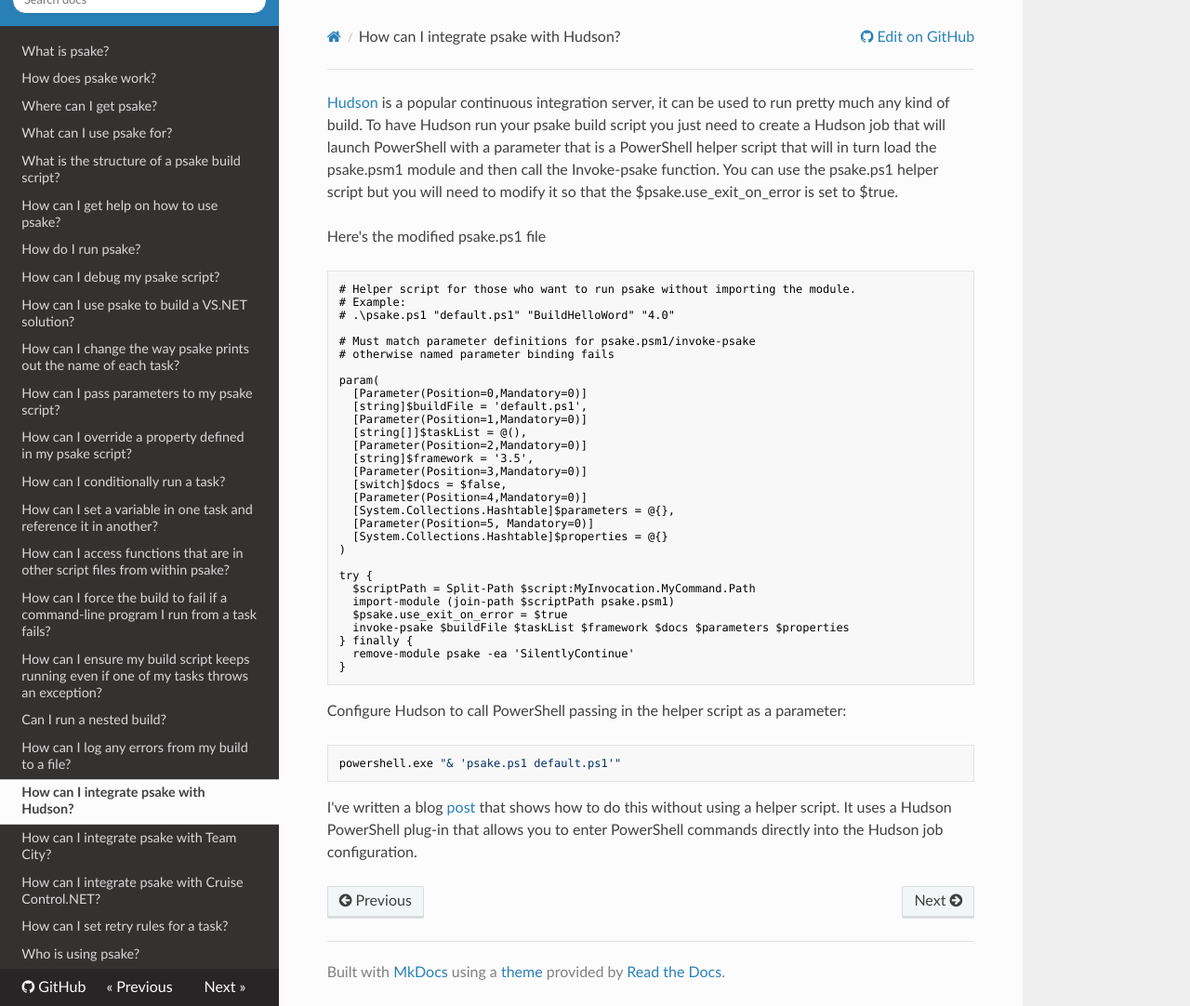
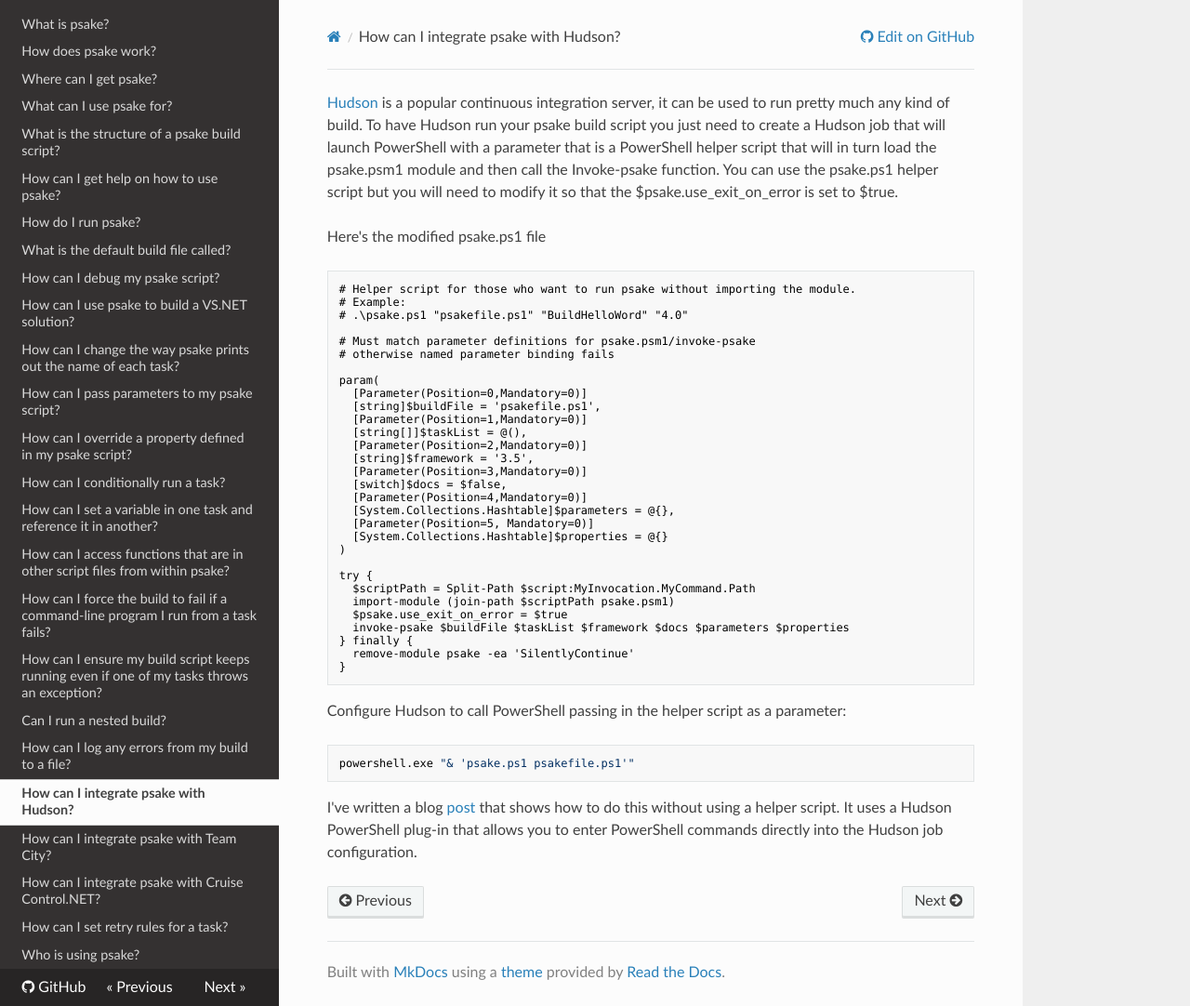
Before and after one commit to psake/psake, an MkDocs documentation site: the page built from docs/hudson.md, in a window 1280 px wide and 1082 px high. Shown: the whole window at 93% size. Built offline with MkDocs 1.6.1, drawn with Linux system fonts in a browser that asks for light colours; nearby versions of some CDN libraries; old or Windows-style settings are respelled for this version of MkDocs.

Commit message:
(GH185) Update documentation with new default build file name
This commit updates existing documentation with the new build file name and adds
a page describing the changes and the rationale behind them.

````diff
--- a/README.markdown
+++ b/README.markdown
@@ -32,10 +32,10 @@ If you encounter the following error "Import-Module : ...psake.psm1 cannot be lo
 > CD .\examples
 >
 > Invoke-psake
-> - This will execute the "default" task in the "default.ps1"
+> - This will execute the "default" task in the "psakefile.ps1"
 >
-> Invoke-psake .\default.ps1 Clean
-> - will execute the single task in the default.ps1 script
+> Invoke-psake .\psakefile.ps1 Clean
+> - will execute the single task in the psakefile.ps1 script
 
 ## Release Notes
 
--- a/docs/hudson.md
+++ b/docs/hudson.md
@@ -5,14 +5,14 @@ Here's the modified psake.ps1 file
 ```powershell
 # Helper script for those who want to run psake without importing the module.
 # Example:
-# .\psake.ps1 "default.ps1" "BuildHelloWord" "4.0"
+# .\psake.ps1 "psakefile.ps1" "BuildHelloWord" "4.0"
 
 # Must match parameter definitions for psake.psm1/invoke-psake
 # otherwise named parameter binding fails
 
 param(
   [Parameter(Position=0,Mandatory=0)]
-  [string]$buildFile = 'default.ps1',
+  [string]$buildFile = 'psakefile.ps1',
   [Parameter(Position=1,Mandatory=0)]
   [string[]]$taskList = @(),
   [Parameter(Position=2,Mandatory=0)]
@@ -38,7 +38,7 @@ try {
 Configure Hudson to call PowerShell passing in the helper script as a parameter:
 
 ```
-powershell.exe "& 'psake.ps1 default.ps1'"
+powershell.exe "& 'psake.ps1 psakefile.ps1'"
 ```
 
 I've written a blog [post](http://matosjorge.spaces.live.com/blog/cns!2E0DA1D30B684DA8!710.entry) that shows how to do this without using a helper script.  It uses a Hudson PowerShell plug-in that allows you to enter PowerShell commands directly into the Hudson job configuration.
--- a/mkdocs.yml
+++ b/mkdocs.yml
@@ -10,6 +10,7 @@ pages:
 - What is the structure of a psake build script?: structure-of-a-psake-build-script.md
 - How can I get help on how to use psake?: getting-help.md
 - How do I run psake?: run-psake.md
+- What is the default build file called?: default-build-files.md
 - How can I debug my psake script?: debug-script.md
 - How can I use psake to build a VS.NET solution?: dot-net-solution.md
 - How can I change the way psake prints out the name of each task?: print-psake-task-name.md
````
Also changed, not shown: docs/cruise-control.md (+1 -1 lines), docs/debug-script.md (+3 -3 lines), docs/default-build-files.md (added, +20 -0 lines), docs/run-psake.md (+2 -2 lines), 5 other files.
